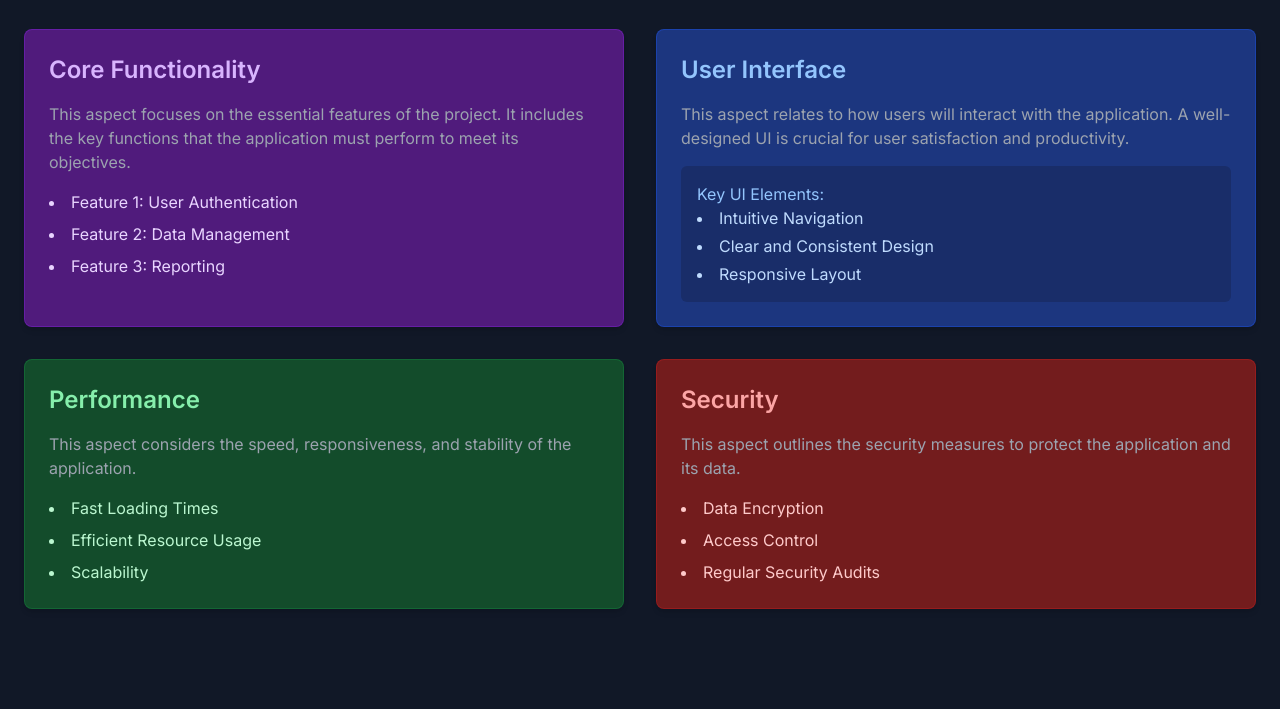
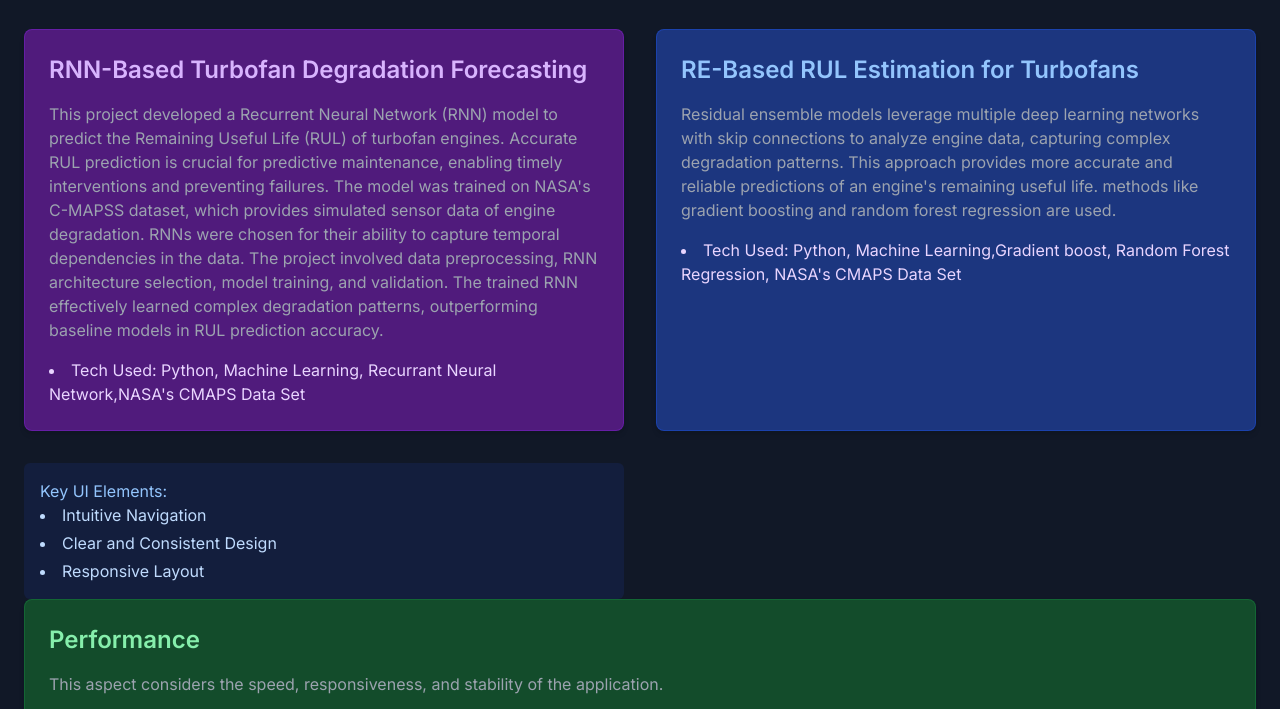
Before and after one commit to Akashpandit28/Portfolio.github.io, a plain HTML site: page projects.html in a window 1280 px wide. Shown: the part 63-772 px from the top of the page. Drawn offline with nearby package versions, Linux system fonts and the light colour scheme.

Commit message:
projects.html

```diff
--- a/projects.html
+++ b/projects.html
@@ -17,22 +17,30 @@
 
     <div class="container mx-auto grid grid-cols-1 md:grid-cols-2 gap-8">
         <div class="bg-purple-900/90 rounded-lg shadow-md p-6 border border-purple-700/50">
-            <h2 class="text-2xl font-semibold text-purple-300 mb-4">Core Functionality</h2>
+            <h2 class="text-2xl font-semibold text-purple-300 mb-4"> RNN-Based Turbofan Degradation Forecasting</h2>
             <p class="text-gray-400 mb-4">
-                This aspect focuses on the essential features of the project.  It includes the key functions that the application must perform to meet its objectives.
-            </p>
+               This project developed a Recurrent Neural Network (RNN) model to predict the Remaining Useful Life (RUL) of turbofan engines.
+                Accurate RUL prediction is crucial for predictive maintenance, enabling timely interventions and preventing failures.
+                The model was trained on NASA's C-MAPSS dataset, which provides simulated sensor data of engine degradation.
+                RNNs were chosen for their ability to capture temporal dependencies in the data.
+                The project involved data preprocessing, RNN architecture selection, model training, and validation.
+                The trained RNN effectively learned complex degradation patterns, outperforming baseline models in RUL prediction accuracy.
             <ul class="list-disc list-inside space-y-2">
-                <li class="text-purple-200">Feature 1: User Authentication</li>
-                <li class="text-purple-200">Feature 2: Data Management</li>
-                <li class="text-purple-200">Feature 3: Reporting</li>
+                <li class="text-purple-200">Tech Used: Python, Machine Learning, Recurrant Neural Network,NASA's CMAPS Data Set</li>
             </ul>
         </div>
 
         <div class="bg-blue-900/90 rounded-lg shadow-md p-6 border border-blue-700/50">
-            <h2 class="text-2xl font-semibold text-blue-300 mb-4">User Interface</h2>
+            <h2 class="text-2xl font-semibold text-blue-300 mb-4"> RE-Based RUL Estimation for Turbofans</h2>
             <p class="text-gray-400 mb-4">
-                This aspect relates to how users will interact with the application.  A well-designed UI is crucial for user satisfaction and productivity.
+                Residual ensemble models leverage multiple deep learning networks with skip connections to analyze engine data, capturing complex degradation patterns.
+                This approach provides more accurate and reliable predictions of an engine's remaining useful life.
+                methods like gradient boosting and random forest regression are used.
             </p>
+        <ul class="list-disc list-inside space-y-2">
+                <li class="text-purple-200">Tech Used: Python, Machine Learning,Gradient boost, Random Forest Regression, NASA's CMAPS Data Set</li>
+            </ul>
+        </div>
             <div class="bg-blue-950/50 rounded-md p-4">
                 <p class="text-blue-300">Key UI Elements:</p>
                 <ul class="list-disc list-inside space-y-1">
```
